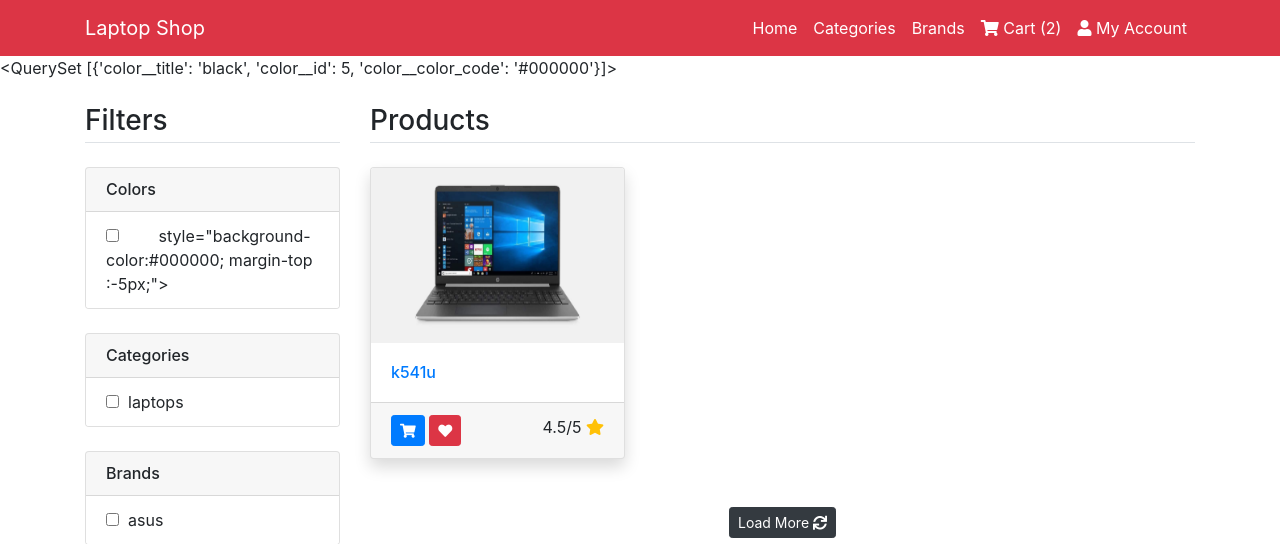
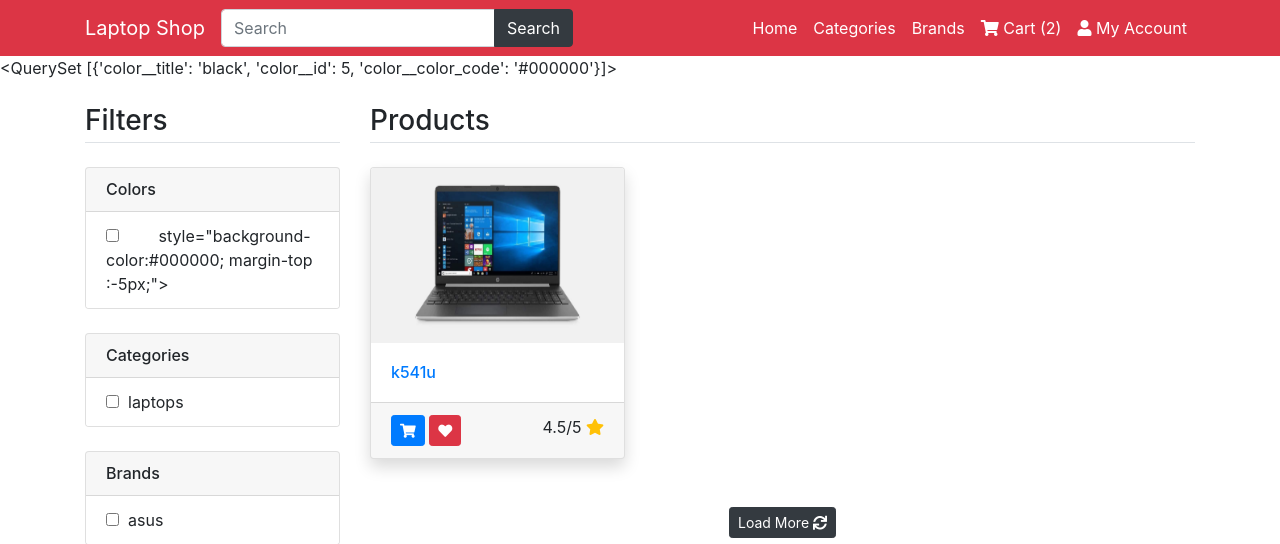
Before and after one commit to ammaralmansor/Developping_Django, a Django app: page /product_list in a window 1280 px wide. Shown: the top 544 px of the page. Run offline with Django 3.2, Linux system fonts and the light colour scheme; data comes from the database, SQL or seed files in the repository; some libraries are stand-ins or nearby versions.

Commit message:
Search product via title in database 14

```diff
--- a/e_commerce_env/E_commerce/main/templates/base.html
+++ b/e_commerce_env/E_commerce/main/templates/base.html
@@ -23,6 +23,14 @@
                 <span class="navbar-toggler-icon"></span>
             </button>
             <div class="collapse navbar-collapse" id="navbarNav">
+                <form class="form-inline my-2 my-lg-0" action="/search">
+                    <div class="input-group">
+                        <input name="q" type="text" class="form-control" placeholder="Search"/>
+                        <div class="input-group-append">
+                          <button class="btn btn-dark" type="submit">Search</button>
+                        </div>
+                      </div>
+                  </form>
                 <ul class="navbar-nav ml-auto">
                     <li class="nav-item">
                         <a class="nav-link text-white" href="{% url 'index' %}">Home</a>
--- a/e_commerce_env/E_commerce/main/urls.py
+++ b/e_commerce_env/E_commerce/main/urls.py
@@ -1,5 +1,5 @@
 from django.urls import path,include
-from .views import index,category_list,brand_list,product_list ,category_product_list ,brand_product_list , product_detail
+from .views import index,category_list,brand_list,product_list ,category_product_list ,brand_product_list , product_detail , search
 
 from django.conf import settings
 from django.conf.urls.static import static
@@ -12,6 +12,7 @@ urlpatterns = [
     path('category_product_list/<int:cat_id>',category_product_list,name='category_product_list'),
     path('brand_product_list/<int:brand_id>',brand_product_list,name='brand_product_list'),
     path('product/<str:slug>/<int:id>',product_detail,name='product_detail'),
+    path('search',search,name="search"),
 ]
 
 
--- a/e_commerce_env/E_commerce/main/views.py
+++ b/e_commerce_env/E_commerce/main/views.py
@@ -63,3 +63,8 @@ def brand_product_list(request, brand_id):
 def product_detail(request, slug, id):
     data = Product.objects.get(id=id)
     return render(request, 'product_detail.html', {'data': data})
+
+def search(request):
+    q = request.GET['q']
+    data = Product.objects.filter(title__icontains = q,).order_by('-id')
+    return render(request, 'search.html', {'data': data})
```
Also changed, not shown: e_commerce_env/E_commerce/main/templates/search.html (added, +35 -0 lines).
